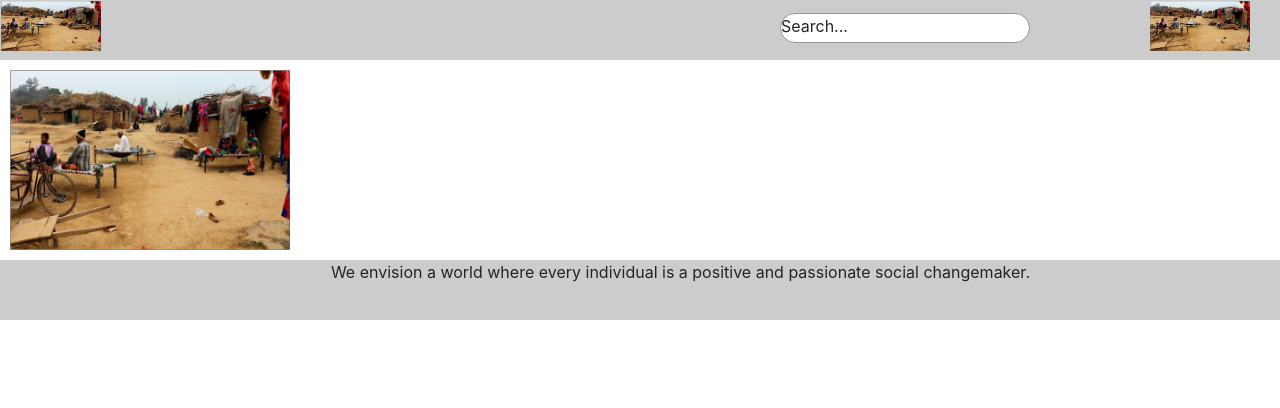
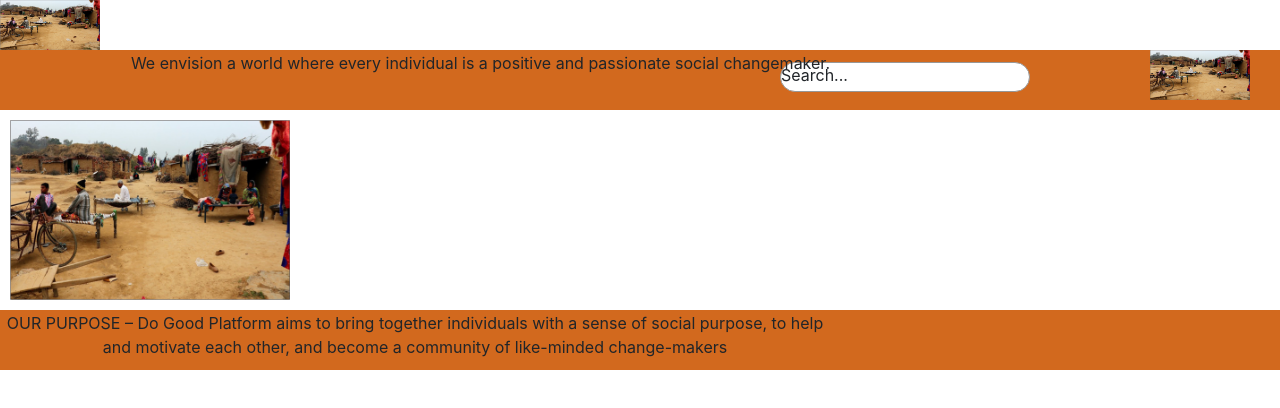
Before and after one commit to SachinKSingh28/node-app-soch, a React (Create React App) app: page / in a window 1280 px wide. Shown: the top 408 px of the page. Built offline with nearby package versions, Linux system fonts and the light colour scheme.

Commit message:
adding content with broken alignment

```diff
--- a/src/Header.js
+++ b/src/Header.js
@@ -17,8 +17,8 @@ const Image1 = styled.img`
 const TopHeader = styled.div`
   width: 2305px;
   height: 60px;
-  border: solid 1px #cccccc;
-  background-color: #cccccc;
+  border: solid 1px #D2691E;
+  background-color: #D2691E;
   display:flex;
   flex-direction:row;
 `;
@@ -51,14 +51,13 @@ const SearchBox = styled.div`
 const Title = styled.p`
   position: absolute;
   text-align: center;
-  right: 250px;
+  right: 450px;
 `;
 
 function Header() {
   // Import result is the URL of your image
   return (
     <div>
-    <TopHeader>
       <TopLeftHeaderLogo src={logo}>
         <Image1 src={logo} alt="Logo" />
       </TopLeftHeaderLogo>
@@ -66,10 +65,14 @@ function Header() {
       <TopRightHeaderLogo src={logo}>
         <Image1 src={logo} alt="Logo" />
       </TopRightHeaderLogo>
+    <TopHeader>
+      <Title>We envision a world where every individual is a positive and passionate social changemaker.</Title>
     </TopHeader>
     <Image src={logo} alt="Logo" />
-    <Title>We envision a world where every individual is a positive and passionate social changemaker.</Title>
     <TopHeader>
+    <Title>OUR PURPOSE –
+      Do Good Platform aims to bring together individuals with a sense of social purpose, to help and motivate each other, and become a community of like-minded change-makers
+    </Title>
     </TopHeader>
     </div>
   );
```
Also changed, not shown: 1 other file (tests, documents, lock files or other folders).
